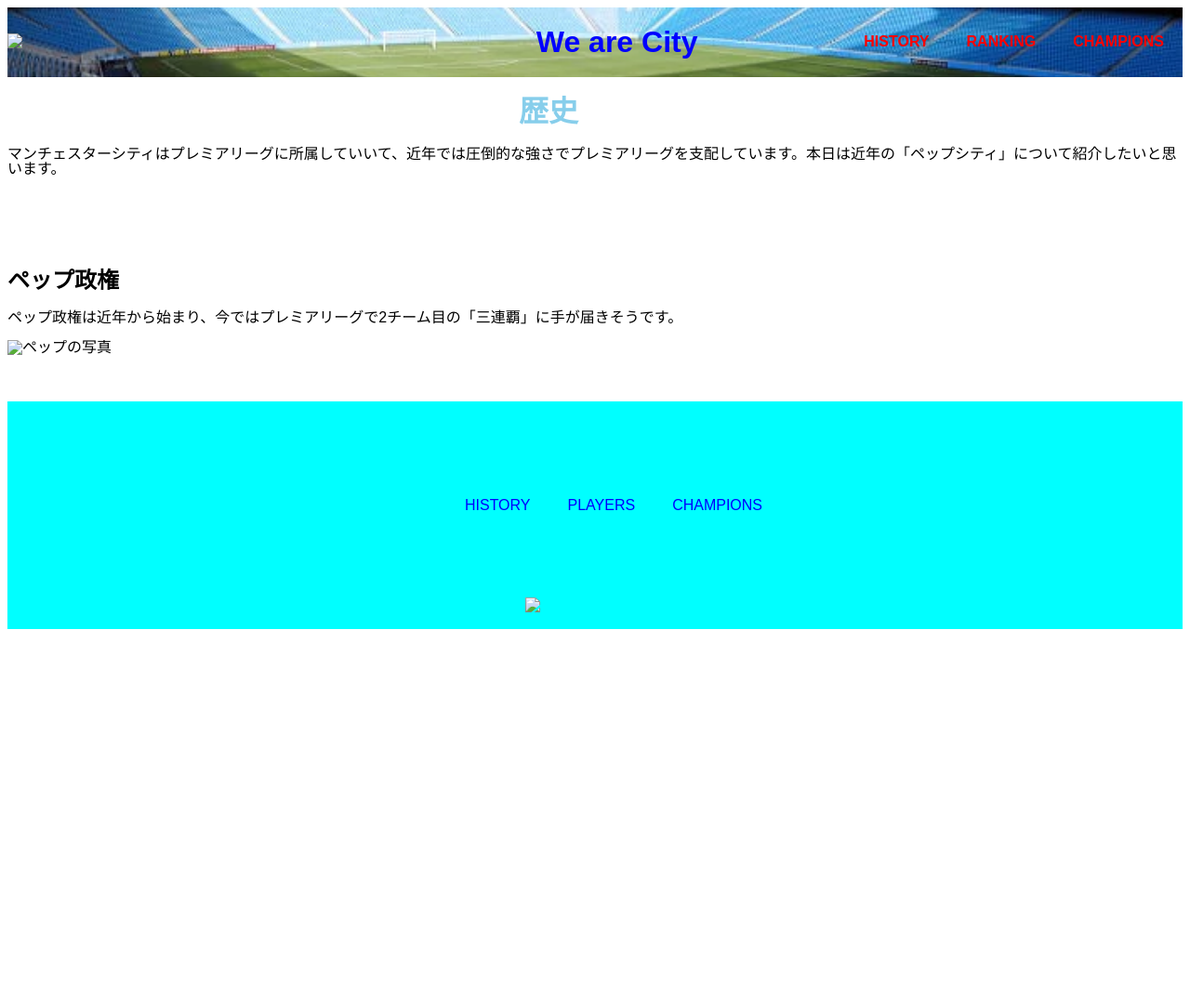
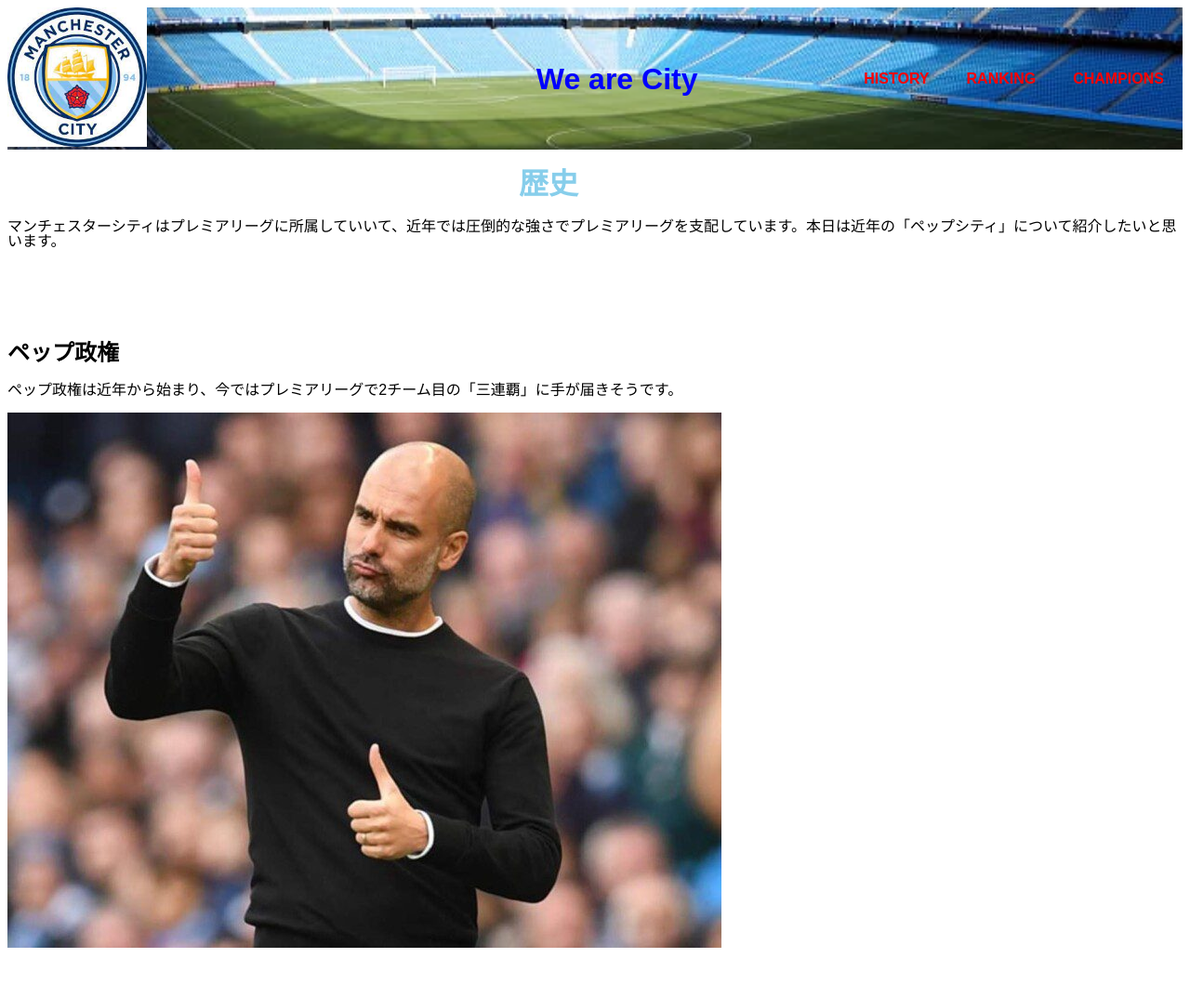
Before and after one commit to kosyou1189/new_kosyo.github.io, a plain HTML site: page history.html in a window 1280 px wide. Shown: the top 1073 px of the page at 93% size. Before the commit the page ends 800 px from the top, so only its background shows below. Drawn offline with Linux system fonts and the light colour scheme; files that its build step writes are made by us from their sources; files whose address does not match are found by name.

Commit message:
Update history.html

```diff
--- a/history.html
+++ b/history.html
@@ -5,8 +5,8 @@
         <title>HISTORY</title>
         <meta name="description" content="マンチェスターシティの歴史に迫ります">
         <meta name="viewport" content="width=device-width">
-        <link href="./css/a.css" rel="stylesheet">
-        <link rel="stylesheet" href="./css/history.css">
+        <link href="a.css" rel="stylesheet">
+        <link rel="stylesheet" href="history.css">
         <link rel="preconnect" href="https://fonts.googleapis.com">
         <link rel="preconnect" href="https://fonts.gstatic.com" crossorigin>
         <link href="https://fonts.googleapis.com/css2?family=Montserrat:wght@700&display=swap" rel="stylesheet">
@@ -15,7 +15,7 @@
     <body>
         <header class="header">
                <a class="header-logo" href="index.html">
-                   <img src="./image/ロゴ.jpeg">
+                   <img src="ロゴ.jpeg">
                </a>
                <h1 class="header-text">We are City</h1>
                <div class="header-site-menu">
@@ -36,7 +36,7 @@
         <div class="pep">
             <h2 class="peptitle">ペップ政権</h2>
             <p class="peplead">ペップ政権は近年から始まり、今ではプレミアリーグで2チーム目の「三連覇」に手が届きそうです。</p>
-            <img src="./image/pep.jpg" alt="ペップの写真" class="pepphoto">
+            <img src="pep.jpg" alt="ペップの写真" class="pepphoto">
         </div>
        </main>
 
@@ -49,7 +49,7 @@
                </ul>
            </nav>
            <a class="footer-logo" href="index.html">
-               <img src="./image/ロゴ.jpeg">
+               <img src="ロゴ.jpeg">
            </a>
        </footer>
 </body>
```
